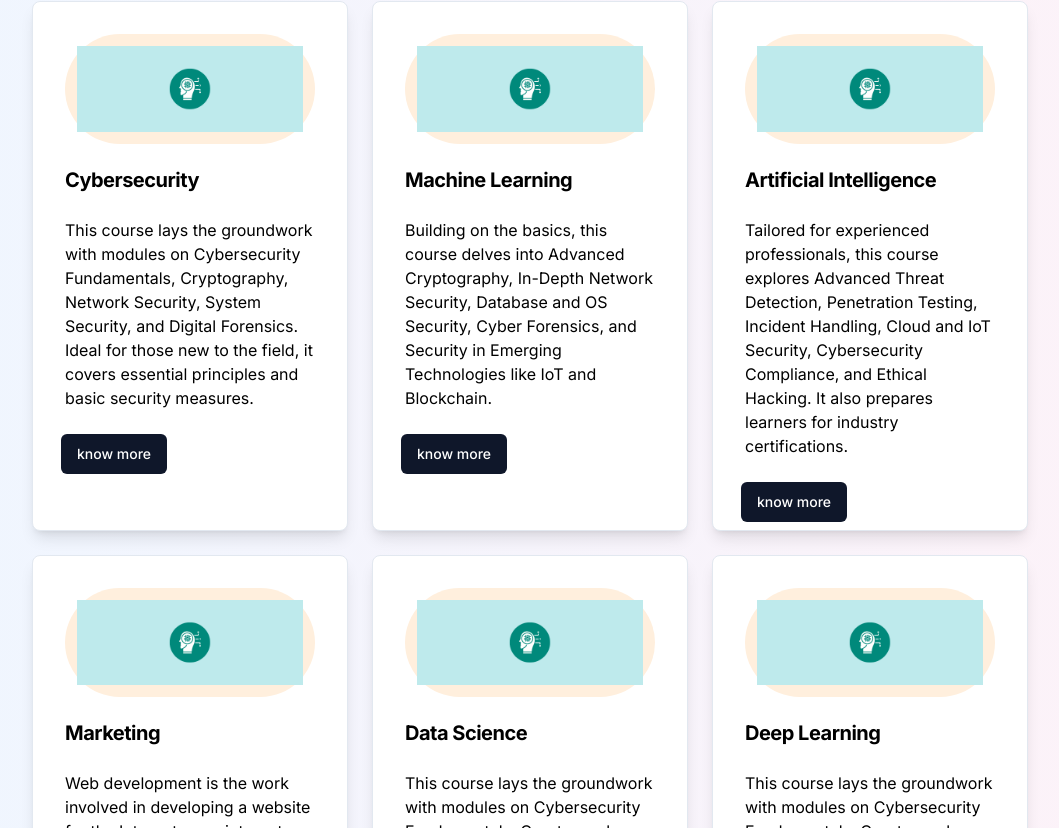
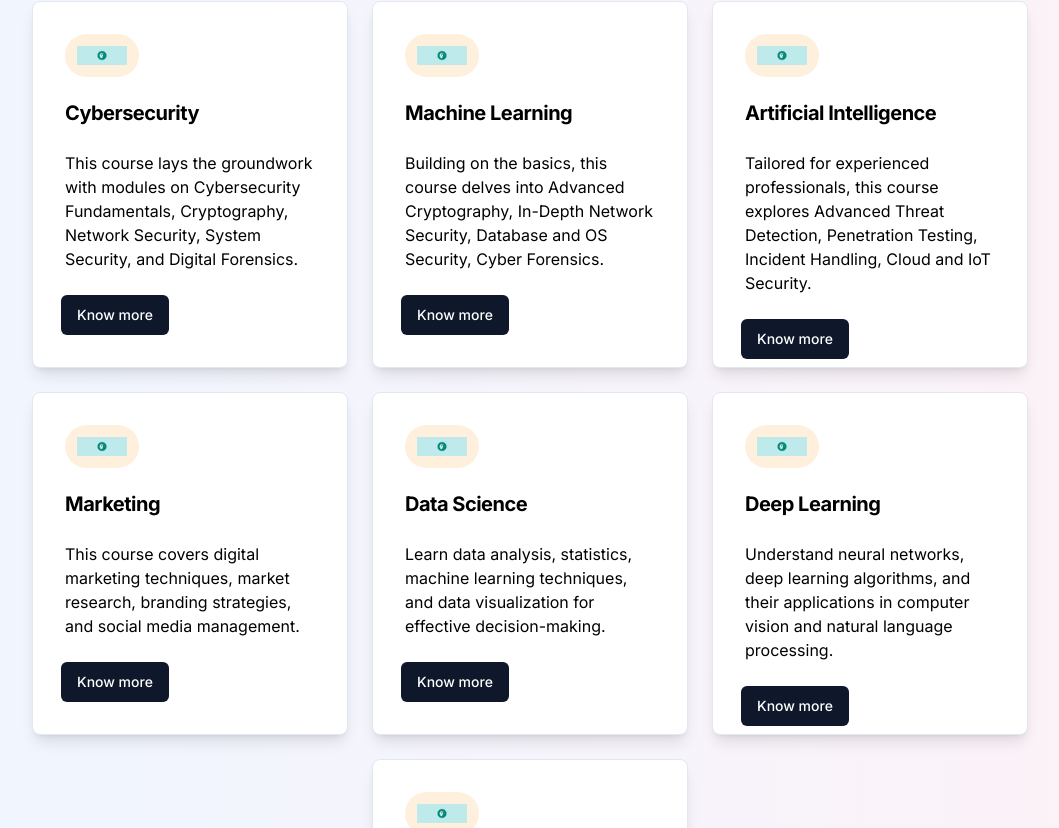
Before and after one commit to ajiteshkumar9315/edublend, a Next.js app: page / in a window 1280 px wide. Shown: the part 1612-2440 px from the top of the page, without its empty margins (110-1169 px from the left). Built offline with nearby package versions, Linux system fonts and the light colour scheme.

Commit message:
add course card and fix card

```diff
--- a/app/details/[id]/page.tsx
+++ b/app/details/[id]/page.tsx
@@ -1,9 +1,48 @@
-import React from 'react'
+"use client";
 
-const page = () => {
-  return (
-    <div>page</div>
-  )
-}
+import { useParams, useSearchParams } from 'next/navigation';
+import Image from 'next/image';
+import { notFound } from 'next/navigation';
+import { cardData } from '@/components/homePage/cards'; // Use named import
+// If DataItem type is exported from cards.tsx
+import type { DataItem } from '@/components/homePage/cards';
 
-export default page
+const CourseDetailPage = () => {
+    const { id } = useParams() as { id: string };
+    const courseId = parseInt(id);
+
+    const searchParams = useSearchParams();
+    const category = searchParams ? searchParams.get('category') : null;
+
+    // Now cardData is recognized as an array
+    const course = cardData.find((item: DataItem) => item.id === courseId);
+
+    // If course is not found, return a 404
+    if (!course) {
+        notFound();
+    }
+
+    return (
+        <div className="container mx-auto py-16">
+            <div className="max-w-4xl mx-auto">
+                <div className="flex items-center justify-between mb-8">
+                    <h1 className="text-4xl font-black">{course.title}</h1>
+                    <span className="text-lg">Category: {category}</span>
+                    <span className="text-lg">Duration: {course.duration}</span>
+                </div>
+                <div className="mb-8">
+                    <Image src={course.icon} alt={course.title} width={400} height={300} />
+                </div>
+                <p className="text-lg">{course.description}</p>
+                <div className="mt-6">
+                    <strong>Ratings:</strong> {course.ratings} / 5
+                </div>
+                <div className="mt-2">
+                    <strong>Popularity:</strong> {course.popularity}
+                </div>
+            </div>
+        </div>
+    );
+};
+
+export default CourseDetailPage;
--- a/components/homePage/cards.tsx
+++ b/components/homePage/cards.tsx
@@ -1,101 +1,113 @@
-"use client"
+"use client";
 import Image from "next/image";
 import { Card, CardContent, CardHeader, CardTitle } from "@/components/ui/card";
-import { Star } from "lucide-react";
 import { cn } from "@/lib/utils";
 import Reveal from "../animation/reveal";
 import CardImage from "@/public/images/product1.png";
 import { Button } from "../ui/button";
 import { useRouter } from 'next/navigation';
 
-interface DataItem {
+// Interface for the card data structure
+export interface DataItem {
     id: number;
-    icon: React.JSX.Element;
+    icon: string; // The icon is a string (image path)
     title: string;
     ratings: number;
     popularity: number;
     duration: string;
+    category: string;
     description: string;
 }
 
+// Array containing the card data
 const cardData: DataItem[] = [
     {
         id: 1,
-    icon: <Image src={CardImage} alt="Card Image"/>,
+        icon: CardImage.src,
         title: "Cybersecurity",
         ratings: 4.1,
         popularity: 10000,
         duration: "8 weeks",
+        category: "Security",
         description:
-      "This course lays the groundwork with modules on Cybersecurity Fundamentals, Cryptography, Network Security, System Security, and Digital Forensics. Ideal for those new to the field, it covers essential principles and basic security measures.",
+          "This course lays the groundwork with modules on Cybersecurity Fundamentals, Cryptography, Network Security, System Security, and Digital Forensics.",
       },
       {
         id: 2,
-    icon: <Image src={CardImage} alt="Card Image"/>,
-    duration: "8 weeks",
+        icon: CardImage.src,
+        title: "Machine Learning",
         ratings: 4.1,
         popularity: 10000,
-    title: "Machine Learning",
+        duration: "8 weeks",
+        category: "AI",
         description:
-      "Building on the basics, this course delves into Advanced Cryptography, In-Depth Network Security, Database and OS Security, Cyber Forensics, and Security in Emerging Technologies like IoT and Blockchain.",
+          "Building on the basics, this course delves into Advanced Cryptography, In-Depth Network Security, Database and OS Security, Cyber Forensics.",
       },
       {
         id: 3,
-    icon: <Image src={CardImage} alt="Card Image"/>,
-    duration: "8 weeks",
+        icon: CardImage.src,
+        title: "Artificial Intelligence",
         ratings: 4.1,
         popularity: 10000,
-    title: "Artificial Intelligence",
+        duration: "8 weeks",
+        category: "AI",
         description:
-      "Tailored for experienced professionals, this course explores Advanced Threat Detection, Penetration Testing, Incident Handling, Cloud and IoT Security, Cybersecurity Compliance, and Ethical Hacking. It also prepares learners for industry certifications.",
+          "Tailored for experienced professionals, this course explores Advanced Threat Detection, Penetration Testing, Incident Handling, Cloud and IoT Security.",
       },
       {
         id: 4,
-    icon: <Image src={CardImage} alt="Card Image"/>,
-    duration: "8 weeks",
+        icon: CardImage.src,
+        title: "Marketing",
         ratings: 4.1,
         popularity: 10000,
-    title: "Marketing",
+        duration: "8 weeks",
+        category: "Business",
         description:
-      "Web development is the work involved in developing a website for the Internet or an intranet. Web development can range from developing a simple single static page of plain text to complex web applications, electronic businesses, and social network services.",
+          "This course covers digital marketing techniques, market research, branding strategies, and social media management.",
       },
       {
         id: 5,
-    icon: <Image src={CardImage} alt="Card Image"/>,
-    duration: "8 weeks",
+        icon: CardImage.src,
+        title: "Data Science",
         ratings: 4.1,
         popularity: 10000,
-    title: "Data Science",
+        duration: "8 weeks",
+        category: "Data",
         description:
-      "This course lays the groundwork with modules on Cybersecurity Fundamentals, Cryptography, Network Security, System Security, and Digital Forensics. Ideal for those new to the field, it covers essential principles and basic security measures.",
+          "Learn data analysis, statistics, machine learning techniques, and data visualization for effective decision-making.",
       },
       {
         id: 6,
-    icon: <Image src={CardImage} alt="Card Image"/>,
-    duration: "4 weeks",
+        icon: CardImage.src,
+        title: "Deep Learning",
         ratings: 4.1,
         popularity: 10000,
-    title: "Deep Learning",
+        duration: "4 weeks",
+        category: "AI",
         description:
-      "This course lays the groundwork with modules on Cybersecurity Fundamentals, Cryptography, Network Security, System Security, and Digital Forensics. Ideal for those new to the field, it covers essential principles and basic security measures.",
+          "Understand neural networks, deep learning algorithms, and their applications in computer vision and natural language processing.",
       },
       {
         id: 7,
-    icon: <Image src={CardImage} alt="Card Image"/>,
-    duration: "4 weeks",
+        icon: CardImage.src,
+        title: "Web3",
         ratings: 4.1,
         popularity: 10000,
-    title: "Web3",
+        duration: "4 weeks",
+        category: "Blockchain",
         description:
-      "This course lays the groundwork with modules on Cybersecurity Fundamentals, Cryptography, Network Security, System Security, and Digital Forensics. Ideal for those new to the field, it covers essential principles and basic security measures.",
+          "An introduction to decentralized applications (DApps), blockchain technology, smart contracts, and Web3 infrastructure.",
       },
+  // Add other course objects...
 ];
 
+// Cards component to render the card data
 const Cards = () => {
     const router = useRouter();
 
     const handleCardClick = (item: DataItem) => {
-        router.push(`/details/${item.id}`);
+        // Navigate to course details page, passing the id and category as query params
+        router.push(`/details/${item.id}?category=${item.category}`);
     };
 
     return (
@@ -134,7 +146,7 @@ const Cards = () => {
                                                     "inline-block p-3 rounded-full bg-[#FFEFDD] text-purple-500"
                                                 )}
                                             >
-                                                {item.icon}
+                                                <Image src={item.icon} alt={item.title} width={50} height={50} />
                                             </span>
                                         </div>
                                         <CardTitle className="text-xl font-bold text-left">
@@ -145,7 +157,9 @@ const Cards = () => {
                                         <p className="text-left">{item.description}</p>
                                     </CardContent>
                                     <div className="flex ml-5 relative bottom-0.2">
-                                        <Button className="hover:text-gray-300 text-muted-foreground text-white">know more</Button>
+                                        <Button className="hover:text-gray-300 text-muted-foreground text-white">
+                                            Know more
+                                        </Button>
                                     </div>
                                 </Card>
                             ))}
@@ -158,3 +172,4 @@ const Cards = () => {
 };
 
 export default Cards;
+export { cardData };  // Ensure cardData is exported
```
Also changed, not shown: types.ts (+10 -0 lines). Lines whose indentation alone changed are shown as unchanged.
